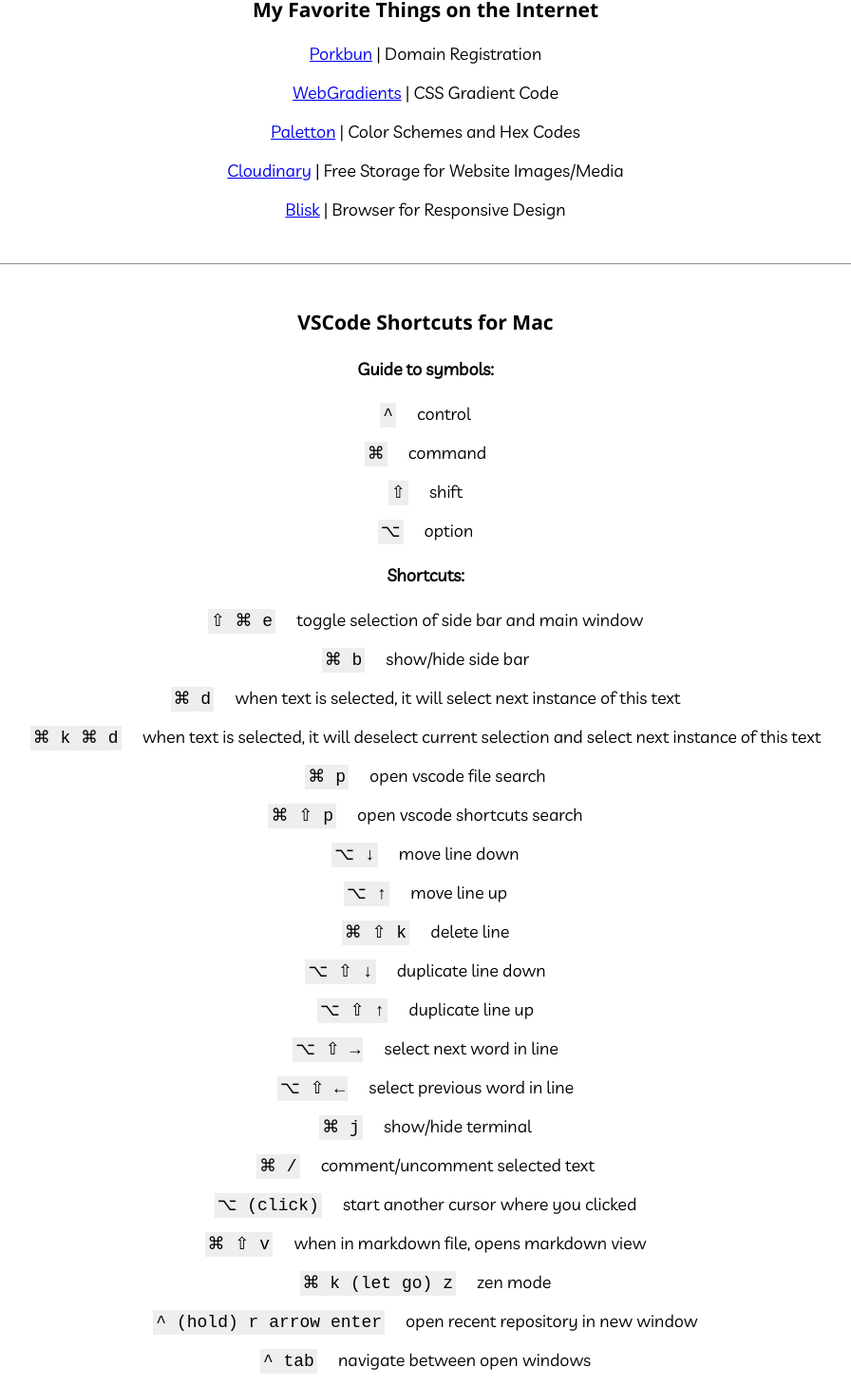
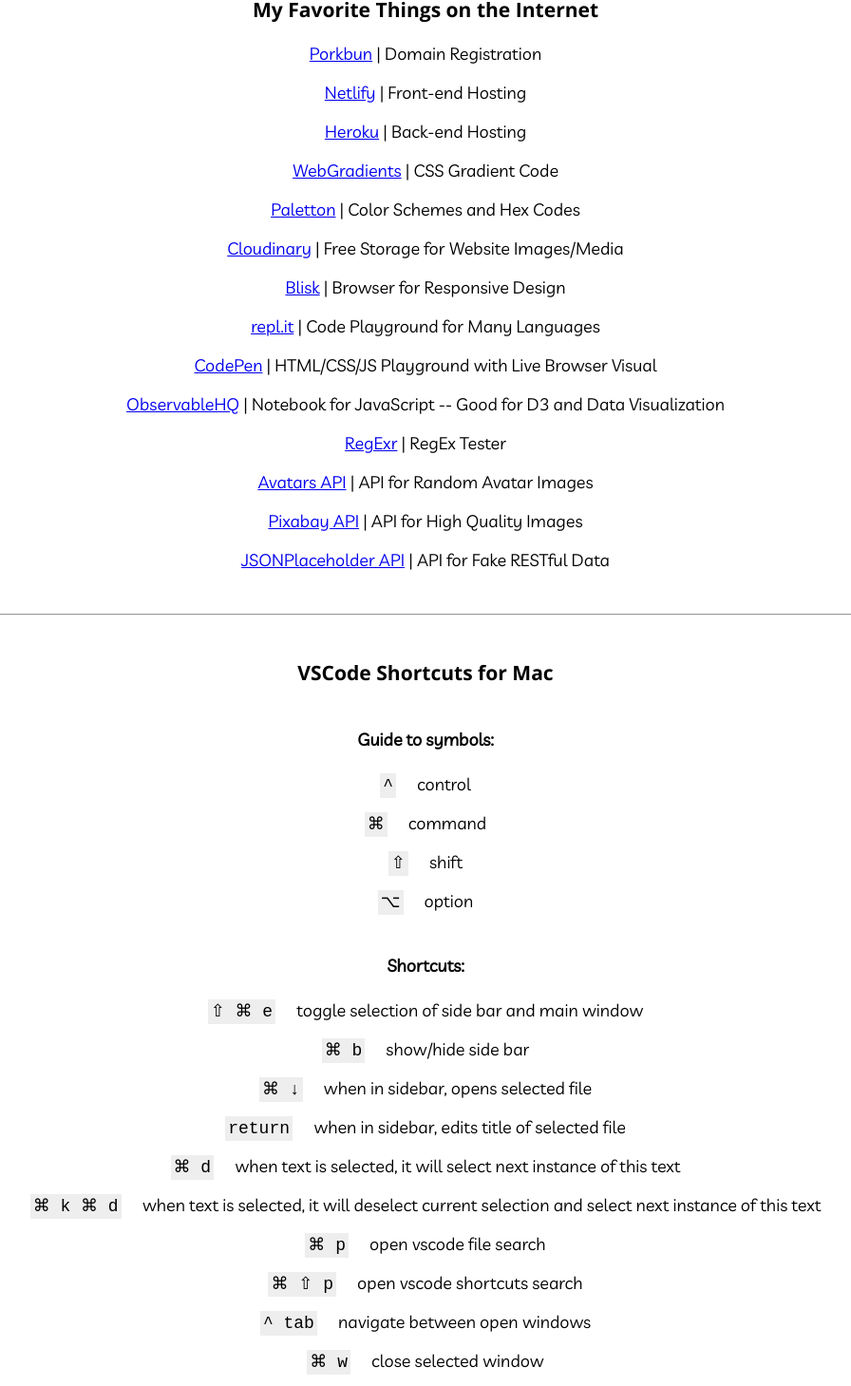
Before and after one commit to sepuckett86/portfolio-react, a React app: page / in a window 1280 px wide. Shown: the part 4675-6134 px from the top of the page at 95% size, without its empty margins (192-1088 px from the left). Built offline with nearby package versions, Linux system fonts and the light colour scheme.

Commit message:
add more goodies

```diff
--- a/src/components/goodies/Goodies.js
+++ b/src/components/goodies/Goodies.js
@@ -29,15 +29,19 @@
       <hr />
       <div className={styles.partition}>
         <h3 id="shortcuts">VSCode Shortcuts for Mac</h3>
+        <div className={styles.partition}>
           <h4>Guide to symbols:</h4>
           <p><code>^</code> control</p>
           <p><code>⌘</code> command</p>
           <p><code>⇧</code> shift</p>
           <p><code>⌥</code> option</p>
+        </div>
+        <div className={styles.partition}>
           <h4>Shortcuts:</h4>
           <ul>
             {shortcutItems}
           </ul>
+        </div>
       </div>
     </section>
   );
--- a/src/containers/GoodiesContainer.js
+++ b/src/containers/GoodiesContainer.js
@@ -8,6 +8,16 @@
         name: 'Porkbun',
         url: 'https://porkbun.com/',
         purpose: 'Domain Registration'
+      },
+      {
+        name: 'Netlify',
+        url: 'https://www.netlify.com/',
+        purpose: 'Front-end Hosting'
+      },
+      {
+        name: 'Heroku',
+        url: 'https://www.heroku.com/',
+        purpose: 'Back-end Hosting'
       },
       {
         name: 'WebGradients',
@@ -28,6 +38,41 @@
         name: 'Blisk',
         url: 'https://blisk.io/',
         purpose: 'Browser for Responsive Design'
+      },
+      {
+        name: 'repl.it',
+        url: 'https://repl.it/~',
+        purpose: 'Code Playground for Many Languages'
+      },
+      {
+        name: 'CodePen',
+        url: 'https://codepen.io/',
+        purpose: 'HTML/CSS/JS Playground with Live Browser Visual'
+      },
+      {
+        name: 'ObservableHQ',
+        url: 'https://observablehq.com/',
+        purpose: 'Notebook for JavaScript -- Good for D3 and Data Visualization'
+      },
+      {
+        name: 'RegExr',
+        url: 'https://regexr.com/',
+        purpose: 'RegEx Tester'
+      },
+      {
+        name: 'Avatars API',
+        url: 'https://avatars.dicebear.com/',
+        purpose: 'API for Random Avatar Images'
+      },
+      {
+        name: 'Pixabay API',
+        url: 'https://pixabay.com/service/about/api/',
+        purpose: 'API for High Quality Images'
+      },
+      {
+        name: 'JSONPlaceholder API',
+        url: 'https://jsonplaceholder.typicode.com/',
+        purpose: 'API for Fake RESTful Data'
       }
     ],
     shortcuts: [
@@ -38,6 +83,14 @@
       {
         keys: '⌘ b',
         description: 'show/hide side bar'
+      },
+      {
+        keys: '⌘ ↓',
+        description: 'when in sidebar, opens selected file'
+      },
+      {
+        keys: 'return',
+        description: 'when in sidebar, edits title of selected file'
       },
       {
         keys: '⌘ d',
@@ -54,6 +107,14 @@
       {
         keys: '⌘ ⇧ p',
         description: 'open vscode shortcuts search'
+      },
+      {
+        keys: '^ tab',
+        description: 'navigate between open windows'
+      },
+      {
+        keys: '⌘ w',
+        description: 'close selected window'
       },
       {
         keys: '⌥ ↓',
@@ -92,28 +153,20 @@
         description: 'comment/uncomment selected text'
       },
       {
-        keys: '⌥ (click)',
-        description: 'start another cursor where you clicked'
-      },
-      {
         keys: '⌘ ⇧ v',
         description: 'when in markdown file, opens markdown view'
       },
       {
-        keys: '⌘ k (let go) z',
-        description: 'zen mode'
+        keys: '⌥ (click)',
+        description: 'start another cursor where you clicked'
       },
       {
         keys: '^ (hold) r arrow enter',
         description: 'open recent repository in new window'
       },
       {
-        keys: '^ tab',
-        description: 'navigate between open windows'
-      },
-      {
-        keys: '⌘ ↓',
-        description: 'when in sidebar, opens selected file'
+        keys: '⌘ k (let go) z',
+        description: 'zen mode'
       }
     ]
   }
```
Lines whose indentation alone changed are shown as unchanged.
